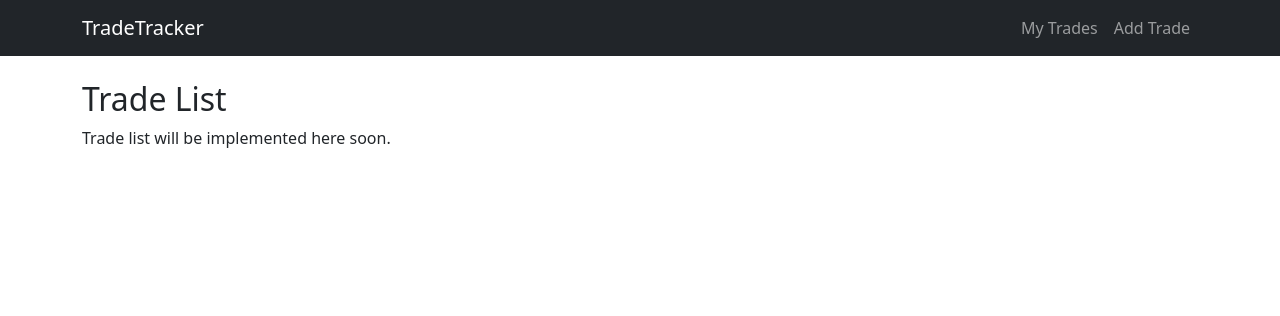
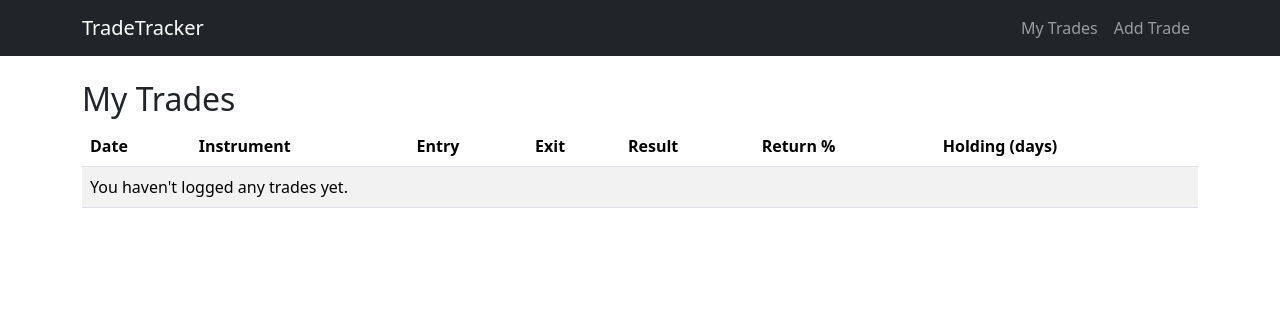
Before and after one commit to carlssonanton87/milestone-project-3, a Django app: template trades/templates/trades/trade_list.html in a window 1280 px wide. Shown: the top 316 px of the page. Run offline with Django 5.2, Linux system fonts and the light colour scheme; the template is opened without the code that fills it, so the values that code supplies are empty; parts of the project's set-up code (start-up, migrations or seed data) failed here and were passed over.

Commit message:
Add trade list view with Bootstrap table and user filtering

```diff
--- a/trades/templates/trades/trade_list.html
+++ b/trades/templates/trades/trade_list.html
@@ -1,6 +1,48 @@
 {% extends 'trades/base.html' %}
 
 {% block content %}
-<h2>Trade List</h2>
-<p>Trade list will be implemented here soon.</p>
+<h2>My Trades</h2>
+
+<table class="table table-striped table-hover">
+    <thead>
+        <tr>
+            <th>Date</th>
+            <th>Instrument</th>
+            <th>Entry</th>
+            <th>Exit</th>
+            <th>Result</th>
+            <th>Return %</th>
+            <th>Holding (days)</th>
+        </tr>
+    </thead>
+    <tbody>
+        {% for trade in trades %}
+        <tr>
+            <td>{{ trade.entry_date }}</td>
+            <td>{{ trade.instrument }}</td>
+            <td>{{ trade.entry_price }}</td>
+            <td>{{ trade.exit_price|default:"—" }}</td>
+            <td>{{ trade.outcome|capfirst }}</td>
+            <td>
+                {% if trade.return_percent %}
+                    {{ trade.return_percent|floatformat:2 }}%
+                {% else %}
+                    —
+                {% endif %}
+            </td>
+            <td>
+                {% if trade.holding_days %}
+                    {{ trade.holding_days }}
+                {% else %}
+                    —
+                {% endif %}
+            </td>
+        </tr>
+        {% empty %}
+        <tr>
+            <td colspan="7">You haven't logged any trades yet.</td>
+        </tr>
+        {% endfor %}
+    </tbody>
+</table>
 {% endblock %}
--- a/tradetracker/settings.py
+++ b/tradetracker/settings.py
@@ -26,6 +26,8 @@ SECRET_KEY = "django-insecure-x1l%hg@nf5zzi-egbw)-4g-3t#u_zll1-dc2bi47)=$y4v*gsl
 DEBUG = True
 
 ALLOWED_HOSTS = []
+
+LOGIN_URL = '/admin/login/'
 
 
 # Application definition
```
Also changed, not shown: trades/views.py (+8 -10 lines).
